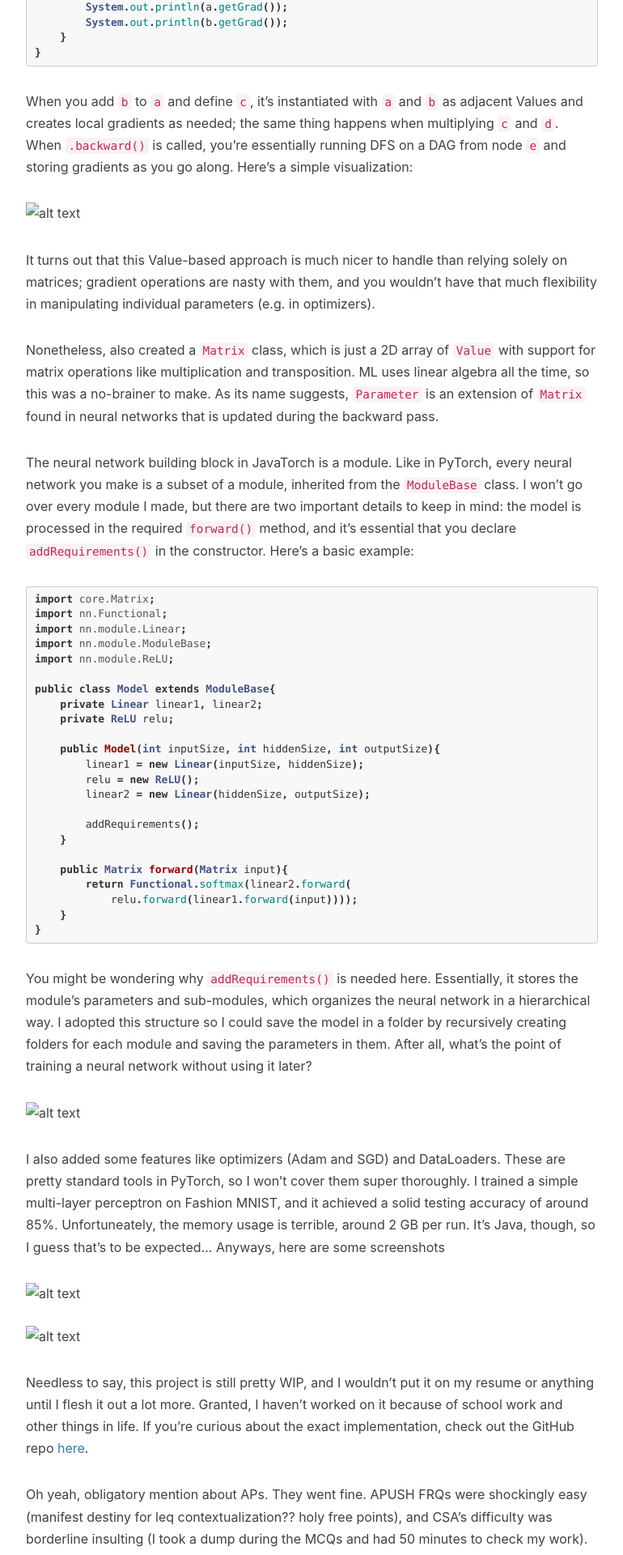
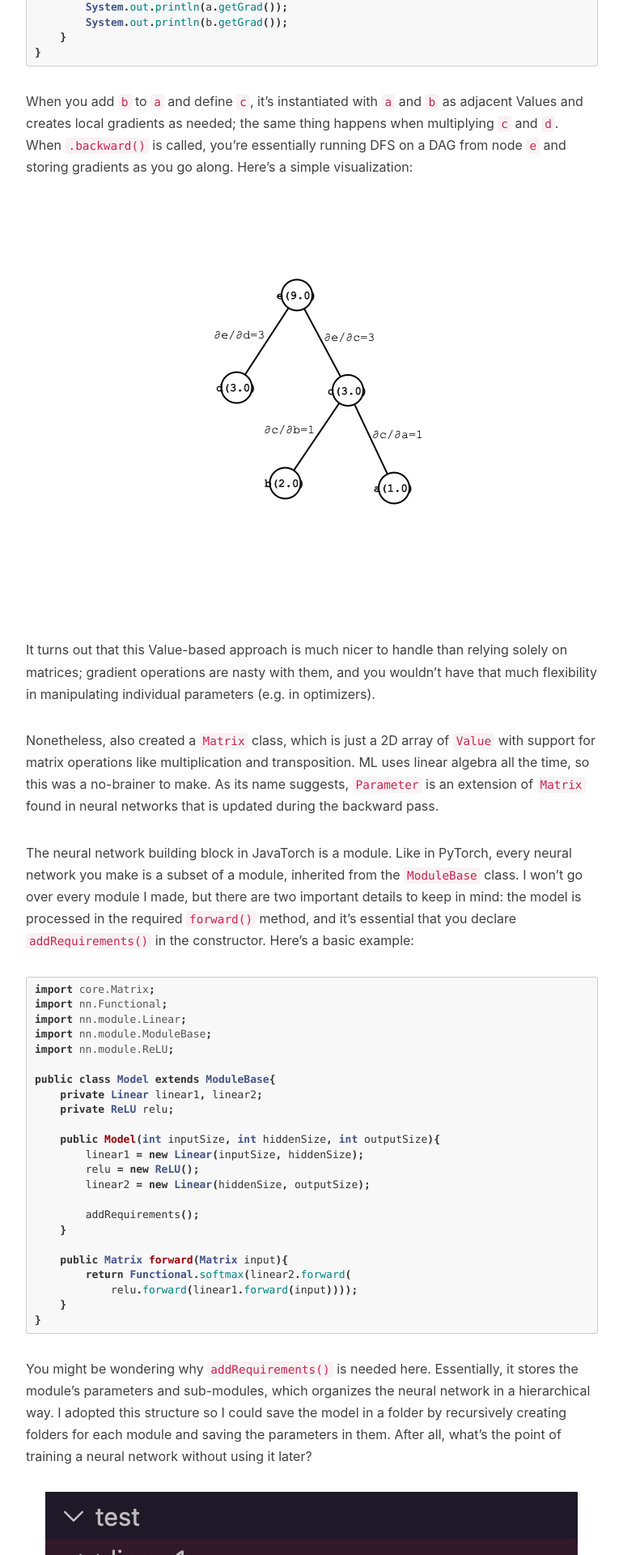
Before and after one commit to lLukii/llukii.github.io, a Jekyll site: the page built from _posts/G11 Finale/2026-5-16-updates2.markdown, in a window 1280 px wide. Shown: the part 1347-3267 px from the top of the page at 81% size, without its empty margins (233-1003 px from the left). Built offline with Jekyll 4.4.1, drawn with Linux system fonts in a browser that asks for light colours; nearby versions of some CDN libraries; comment, search, counter and statistics services are not loaded.

Commit message:
istg vro

```diff
--- a/_posts/G11 Finale/2026-5-16-updates2.markdown
+++ b/_posts/G11 Finale/2026-5-16-updates2.markdown
@@ -35,7 +35,7 @@
 
 When you add `b` to `a` and define `c`, it's instantiated with `a` and `b` as adjacent Values and creates local gradients as needed; the same thing happens when multiplying `c` and `d`. When `.backward()` is called, you're essentially running DFS on a DAG from node `e` and storing gradients as you go along. Here's a simple visualization:
 
-![alt text](/_posts/G11%20Finale/JTorch/graph.png)
+![alt text](/img/in-post/graph.png)
 
 It turns out that this Value-based approach is much nicer to handle than relying solely on matrices; gradient operations are nasty with them, and you wouldn't have that much flexibility in manipulating individual parameters (e.g. in optimizers).
 
@@ -71,12 +71,12 @@
 
 You might be wondering why `addRequirements()` is needed here. Essentially, it stores the module's parameters and sub-modules, which organizes the neural network in a hierarchical way. I adopted this structure so I could save the model in a folder by recursively creating folders for each module and saving the parameters in them. After all, what's the point of training a neural network without using it later?
 
-![alt text](/_posts/G11%20Finale/JTorch/Screenshot%202026-05-17%20at%204.29.44 PM.png)
+![alt text](/img/in-post/Screenshot%202026-05-17%20at%204.29.44 PM.png)
 
 I also added some features like optimizers (Adam and SGD) and DataLoaders. These are pretty standard tools in PyTorch, so I won't cover them super thoroughly. I trained a simple multi-layer perceptron on Fashion MNIST, and it achieved a solid testing accuracy of around 85%. Unfortuneately, the memory usage is terrible, around 2 GB per run. It's Java, though, so I guess that's to be expected... Anyways, here are some screenshots
 
-![alt text](/_posts/G11%20Finale/JTorch/image.png)
-![alt text](/_posts/G11%20Finale/JTorch/training.png)
+![alt text](/img/in-post/image.png)
+![alt text](/img/in-post/training.png)
 
 Needless to say, this project is still pretty WIP, and I wouldn't put it on my resume or anything until I flesh it out a lot more. Granted, I haven't worked on it because of school work and other things in life. If you're curious about the exact implementation, check out the GitHub repo [here](https://github.com/lLukii/JavaTorch).
 
```
Also changed, not shown: img/in-post/Screenshot 2026-05-17 at 4.29.44 PM.png (renamed from _posts/G11 Finale/JTorch/Screenshot 2026-05-17 at 4.29.44 PM.png), img/in-post/graph.png (renamed from _posts/G11 Finale/JTorch/graph.png), img/in-post/image.png (renamed from _posts/G11 Finale/JTorch/image.png), img/in-post/training.png (renamed from _posts/G11 Finale/JTorch/training.png).
